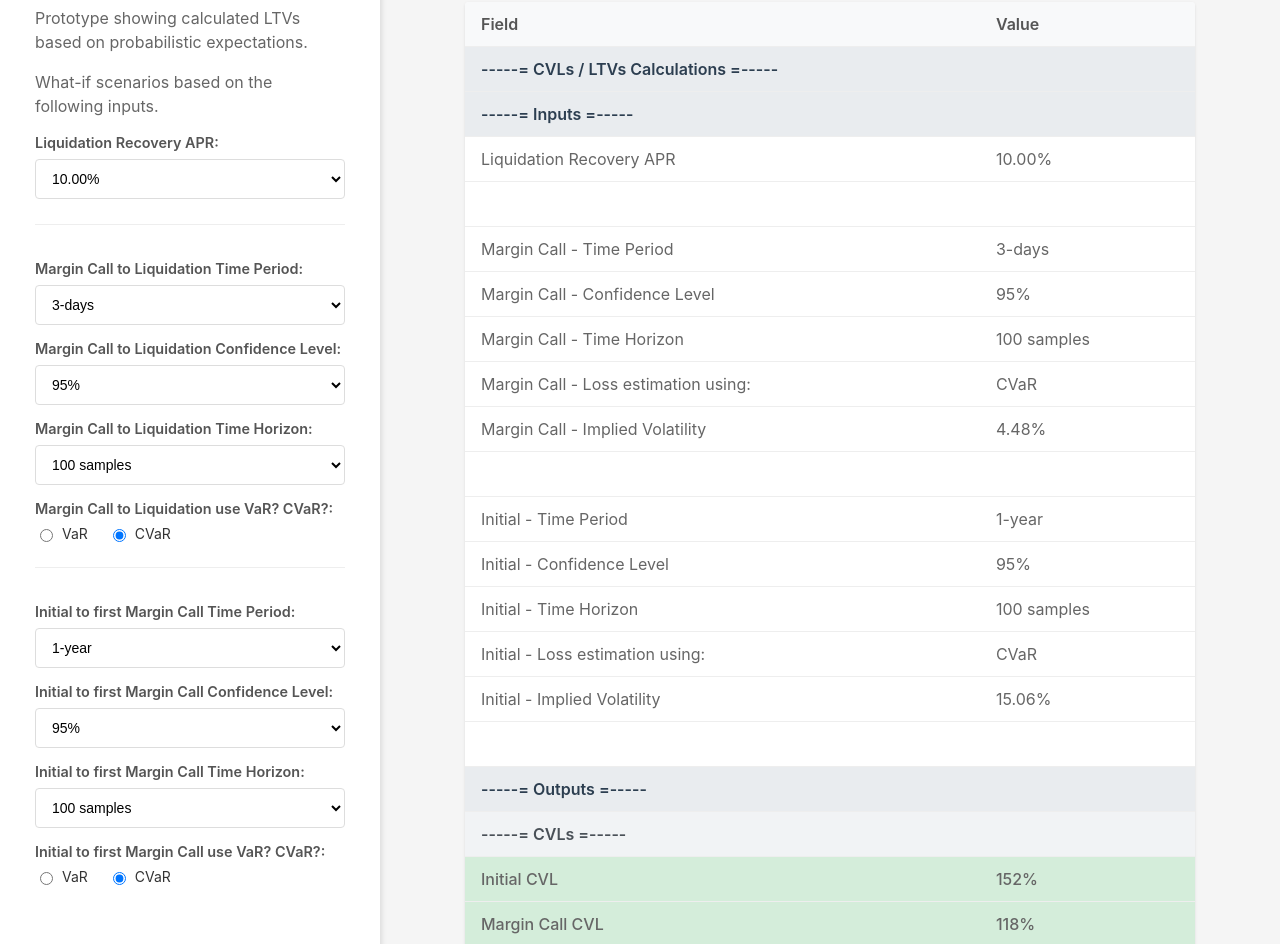
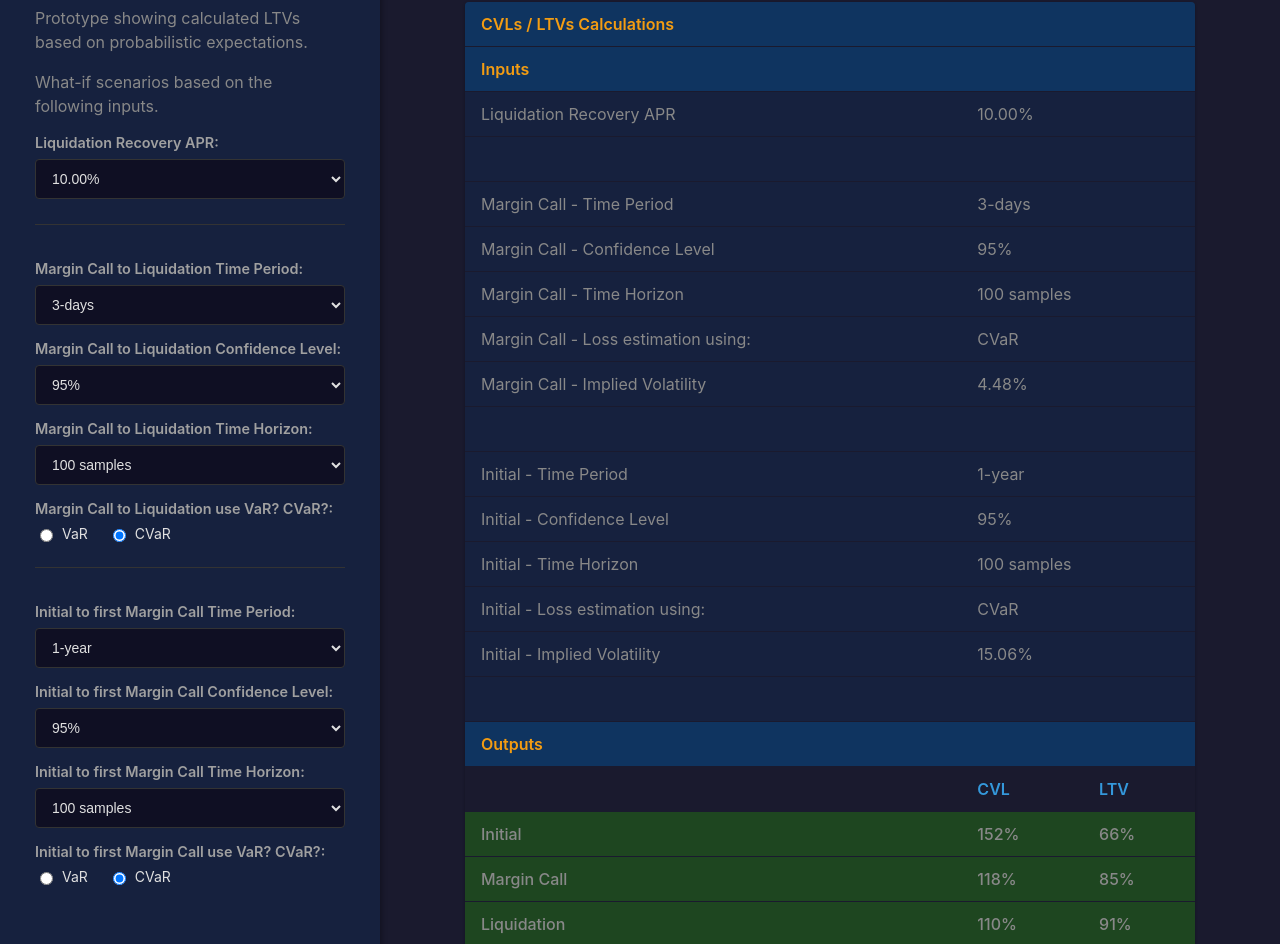
Before and after one commit to tanakasan3/ltv-calculator, a plain HTML site: page index.html in a window 1280 px wide. Shown: the part 83-1027 px from the top of the page. Drawn offline with Linux system fonts and the light colour scheme.

Commit message:
feat: dark theme, CVL/LTV side by side, flash on change
- Dark blue/purple theme
- Removed Field/Value headings and decorators
- CVLs and LTVs displayed in adjacent columns
- Values flash orange when inputs change
- Removed seeds from staging filter

```diff
--- a/index.html
+++ b/index.html
@@ -12,8 +12,8 @@
             font-family: -apple-system, BlinkMacSystemFont, 'Segoe UI', Roboto, 'Helvetica Neue', Arial, sans-serif;
             margin: 0;
             padding: 0;
-            background: #f5f5f5;
-            color: #333;
+            background: #1a1a2e;
+            color: #e0e0e0;
         }
         .container {
             display: flex;
@@ -22,8 +22,8 @@
         .sidebar {
             width: 380px;
             padding: 35px;
-            background: #fff;
-            box-shadow: 2px 0 5px rgba(0,0,0,0.1);
+            background: #16213e;
+            box-shadow: 2px 0 5px rgba(0,0,0,0.3);
         }
         .main {
             flex: 1;
@@ -32,30 +32,31 @@
         }
         h1 {
             margin-top: 0;
-            color: #2c3e50;
+            color: #f39c12;
             font-size: 1.8em;
         }
         h2 {
             font-size: 0.9em;
-            color: #555;
+            color: #a0a0a0;
             margin: 15px 0 8px 0;
             font-weight: 600;
         }
         p {
-            color: #666;
+            color: #888;
             line-height: 1.5;
         }
         select, input[type="number"] {
             width: 100%;
             padding: 10px 12px;
-            border: 1px solid #ddd;
+            border: 1px solid #333;
             border-radius: 4px;
             font-size: 14px;
-            background: #fff;
+            background: #0f0f23;
+            color: #e0e0e0;
         }
         select:focus, input:focus {
             outline: none;
-            border-color: #3498db;
+            border-color: #f39c12;
         }
         .radio-group {
             display: flex;
@@ -68,55 +69,63 @@
             gap: 6px;
             cursor: pointer;
             font-size: 14px;
+            color: #e0e0e0;
         }
         .section-divider {
-            border-top: 1px solid #eee;
+            border-top: 1px solid #333;
             margin: 25px 0;
             padding-top: 10px;
         }
         table {
             width: 100%;
-            max-width: 800px;
+            max-width: 900px;
             border-collapse: collapse;
-            background: #fff;
-            box-shadow: 0 1px 3px rgba(0,0,0,0.1);
+            background: #16213e;
+            box-shadow: 0 1px 3px rgba(0,0,0,0.3);
             border-radius: 4px;
             overflow: hidden;
         }
         th, td {
             padding: 12px 16px;
             text-align: left;
-            border-bottom: 1px solid #eee;
+            border-bottom: 1px solid #1a1a2e;
         }
         th {
-            background: #f8f9fa;
+            background: #0f0f23;
             font-weight: 600;
-            color: #555;
+            color: #888;
         }
         tr:last-child td {
             border-bottom: none;
         }
         tr.section-header td {
-            background: #e9ecef;
+            background: #0f3460;
             font-weight: 600;
-            color: #2c3e50;
+            color: #f39c12;
         }
         tr.subsection-header td {
-            background: #f1f3f5;
+            background: #1a1a2e;
             font-weight: 600;
-            color: #495057;
+            color: #3498db;
         }
         tr.highlight td {
-            background: #fff3cd;
+            background: #3d2914;
         }
         tr.output-highlight td {
-            background: #d4edda;
+            background: #1e4620;
             font-weight: 500;
         }
         .loading {
             text-align: center;
             padding: 50px;
-            color: #666;
+            color: #888;
+        }
+        @keyframes flash {
+            0% { background-color: #f39c12; color: #000; }
+            100% { background-color: transparent; color: inherit; }
+        }
+        .flash {
+            animation: flash 0.6s ease-out;
         }
         @media (max-width: 900px) {
             .container {
@@ -214,6 +223,7 @@
 
     <script>
         let btcData = [];
+        let previousValues = {};
 
         // Populate APR dropdown
         const aprSelect = document.getElementById('liquidation-apr');
@@ -343,63 +353,102 @@
             const initialCVL = 1 + apr + mcToLiqLoss + initToMcLoss;
             const initialLTV = 1 / initialCVL;
 
+            // Store current values for comparison
+            const currentValues = {
+                apr: formatPct(apr),
+                mcToLiqPeriod,
+                mcToLiqCL,
+                mcToLiqHorizon: mcToLiqHorizon + ' samples',
+                mcToLiqMethod: mcToLiqUseVar ? 'VaR' : 'CVaR',
+                mcToLiqVol: formatPct(mcToLiqVol),
+                initToMcPeriod,
+                initToMcCL,
+                initToMcHorizon: initToMcHorizon + ' samples',
+                initToMcMethod: initToMcUseVar ? 'VaR' : 'CVaR',
+                initToMcVol: formatPct(initToMcVol),
+                initialCVL: formatPct(initialCVL, 0),
+                marginCallCVL: formatPct(marginCallCVL, 0),
+                liquidationCVL: formatPct(liquidationCVL, 0),
+                initialLTV: formatPct(initialLTV, 0),
+                marginCallLTV: formatPct(marginCallLTV, 0),
+                liquidationLTV: formatPct(liquidationLTV, 0),
+                mcVol: formatPct(mcToLiqVol),
+                mcVaR: formatPct(mcToLiqVaR),
+                mcCVaR: formatPct(mcToLiqCVaR),
+                mcLoss: formatPct(mcToLiqLoss),
+                initVol: formatPct(initToMcVol),
+                initVaR: formatPct(initToMcVaR),
+                initCVaR: formatPct(initToMcCVaR),
+                initLoss: formatPct(initToMcLoss),
+            };
+
             // Build output table
             const rows = [
-                { type: 'section', label: '-----= CVLs / LTVs Calculations =-----' },
-                { type: 'section', label: '-----= Inputs =-----' },
-                { field: 'Liquidation Recovery APR', value: formatPct(apr) },
+                { type: 'section', label: 'CVLs / LTVs Calculations' },
+                { type: 'section', label: 'Inputs' },
+                { field: 'Liquidation Recovery APR', value: currentValues.apr, key: 'apr' },
                 { type: 'empty' },
-                { field: 'Margin Call - Time Period', value: mcToLiqPeriod },
-                { field: 'Margin Call - Confidence Level', value: mcToLiqCL },
-                { field: 'Margin Call - Time Horizon', value: mcToLiqHorizon + ' samples' },
-                { field: 'Margin Call - Loss estimation using:', value: mcToLiqUseVar ? 'VaR' : 'CVaR' },
-                { field: 'Margin Call - Implied Volatility', value: formatPct(mcToLiqVol) },
+                { field: 'Margin Call - Time Period', value: currentValues.mcToLiqPeriod, key: 'mcToLiqPeriod' },
+                { field: 'Margin Call - Confidence Level', value: currentValues.mcToLiqCL, key: 'mcToLiqCL' },
+                { field: 'Margin Call - Time Horizon', value: currentValues.mcToLiqHorizon, key: 'mcToLiqHorizon' },
+                { field: 'Margin Call - Loss estimation using:', value: currentValues.mcToLiqMethod, key: 'mcToLiqMethod' },
+                { field: 'Margin Call - Implied Volatility', value: currentValues.mcToLiqVol, key: 'mcToLiqVol' },
                 { type: 'empty' },
-                { field: 'Initial - Time Period', value: initToMcPeriod },
-                { field: 'Initial - Confidence Level', value: initToMcCL },
-                { field: 'Initial - Time Horizon', value: initToMcHorizon + ' samples' },
-                { field: 'Initial - Loss estimation using:', value: initToMcUseVar ? 'VaR' : 'CVaR' },
-                { field: 'Initial - Implied Volatility', value: formatPct(initToMcVol) },
+                { field: 'Initial - Time Period', value: currentValues.initToMcPeriod, key: 'initToMcPeriod' },
+                { field: 'Initial - Confidence Level', value: currentValues.initToMcCL, key: 'initToMcCL' },
+                { field: 'Initial - Time Horizon', value: currentValues.initToMcHorizon, key: 'initToMcHorizon' },
+                { field: 'Initial - Loss estimation using:', value: currentValues.initToMcMethod, key: 'initToMcMethod' },
+                { field: 'Initial - Implied Volatility', value: currentValues.initToMcVol, key: 'initToMcVol' },
                 { type: 'empty' },
-                { type: 'section', label: '-----= Outputs =-----' },
-                { type: 'subsection', label: '-----= CVLs =-----' },
-                { field: 'Initial CVL', value: formatPct(initialCVL, 0), highlight: 'output' },
-                { field: 'Margin Call CVL', value: formatPct(marginCallCVL, 0), highlight: 'output' },
-                { field: 'Liquidation CVL', value: formatPct(liquidationCVL, 0), highlight: 'output' },
+                { type: 'section', label: 'Outputs' },
+                { type: 'cvl-ltv', label: 'Initial', cvl: currentValues.initialCVL, ltv: currentValues.initialLTV, cvlKey: 'initialCVL', ltvKey: 'initialLTV' },
+                { type: 'cvl-ltv', label: 'Margin Call', cvl: currentValues.marginCallCVL, ltv: currentValues.marginCallLTV, cvlKey: 'marginCallCVL', ltvKey: 'marginCallLTV' },
+                { type: 'cvl-ltv', label: 'Liquidation', cvl: currentValues.liquidationCVL, ltv: currentValues.liquidationLTV, cvlKey: 'liquidationCVL', ltvKey: 'liquidationLTV' },
                 { type: 'empty' },
-                { type: 'subsection', label: '-----= LTVs =-----' },
-                { field: 'Initial LTV', value: formatPct(initialLTV, 0), highlight: 'output' },
-                { field: 'Margin Call LTV', value: formatPct(marginCallLTV, 0), highlight: 'output' },
-                { field: 'Liquidation LTV', value: formatPct(liquidationLTV, 0), highlight: 'output' },
+                { type: 'section', label: 'Details' },
+                { field: 'Margin Call - Vol', value: currentValues.mcVol, key: 'mcVol' },
+                { field: 'Margin Call - VaR', value: currentValues.mcVaR, key: 'mcVaR' },
+                { field: 'Margin Call - CVaR', value: currentValues.mcCVaR, key: 'mcCVaR' },
+                { field: 'Margin Call - Expected Loss', value: currentValues.mcLoss, key: 'mcLoss' },
                 { type: 'empty' },
-                { type: 'subsection', label: '-----= Details =-----' },
-                { field: 'Margin Call - Vol', value: formatPct(mcToLiqVol) },
-                { field: 'Margin Call - VaR', value: formatPct(mcToLiqVaR) },
-                { field: 'Margin Call - CVaR', value: formatPct(mcToLiqCVaR) },
-                { field: 'Margin Call - Expected Loss', value: formatPct(mcToLiqLoss) },
-                { type: 'empty' },
-                { field: 'Initial - Vol', value: formatPct(initToMcVol) },
-                { field: 'Initial - VaR', value: formatPct(initToMcVaR) },
-                { field: 'Initial - CVaR', value: formatPct(initToMcCVaR) },
-                { field: 'Initial - Expected Loss', value: formatPct(initToMcLoss) },
+                { field: 'Initial - Vol', value: currentValues.initVol, key: 'initVol' },
+                { field: 'Initial - VaR', value: currentValues.initVaR, key: 'initVaR' },
+                { field: 'Initial - CVaR', value: currentValues.initCVaR, key: 'initCVaR' },
+                { field: 'Initial - Expected Loss', value: currentValues.initLoss, key: 'initLoss' },
             ];
 
-            let html = '<table><thead><tr><th>Field</th><th>Value</th></tr></thead><tbody>';
+            let html = '<table><tbody>';
             for (const row of rows) {
                 if (row.type === 'section') {
-                    html += `<tr class="section-header"><td colspan="2">${row.label}</td></tr>`;
+                    html += `<tr class="section-header"><td colspan="3">${row.label}</td></tr>`;
                 } else if (row.type === 'subsection') {
-                    html += `<tr class="subsection-header"><td colspan="2">${row.label}</td></tr>`;
+                    html += `<tr class="subsection-header"><td colspan="3">${row.label}</td></tr>`;
                 } else if (row.type === 'empty') {
-                    html += `<tr><td>&nbsp;</td><td></td></tr>`;
+                    html += `<tr><td>&nbsp;</td><td></td><td></td></tr>`;
+                } else if (row.type === 'cvl-ltv') {
+                    const cvlChanged = previousValues[row.cvlKey] && previousValues[row.cvlKey] !== row.cvl;
+                    const ltvChanged = previousValues[row.ltvKey] && previousValues[row.ltvKey] !== row.ltv;
+                    const cvlFlash = cvlChanged ? ' class="flash"' : '';
+                    const ltvFlash = ltvChanged ? ' class="flash"' : '';
+                    html += `<tr class="output-highlight"><td>${row.label}</td><td${cvlFlash}>${row.cvl}</td><td${ltvFlash}>${row.ltv}</td></tr>`;
                 } else {
-                    const cls = row.highlight === 'output' ? ' class="output-highlight"' : '';
-                    html += `<tr${cls}><td>${row.field}</td><td>${row.value}</td></tr>`;
+                    const changed = previousValues[row.key] && previousValues[row.key] !== row.value;
+                    const flashClass = changed ? ' class="flash"' : '';
+                    html += `<tr><td>${row.field}</td><td${flashClass} colspan="2">${row.value}</td></tr>`;
                 }
             }
             html += '</tbody></table>';
 
+            // Add header row for outputs section
+            html = html.replace(
+                '<tr class="section-header"><td colspan="3">Outputs</td></tr>',
+                '<tr class="section-header"><td colspan="3">Outputs</td></tr><tr class="subsection-header"><td></td><td>CVL</td><td>LTV</td></tr>'
+            );
+
             document.getElementById('output').innerHTML = html;
+
+            // Store values for next comparison
+            previousValues = { ...currentValues };
         }
 
         // Load data and setup
@@ -416,7 +465,7 @@
             })
             .catch(err => {
                 document.getElementById('output').innerHTML =
-                    '<p style="color: red;">Error loading data: ' + err.message + '</p>';
+                    '<p style="color: #e74c3c;">Error loading data: ' + err.message + '</p>';
             });
     </script>
 </body>
```
